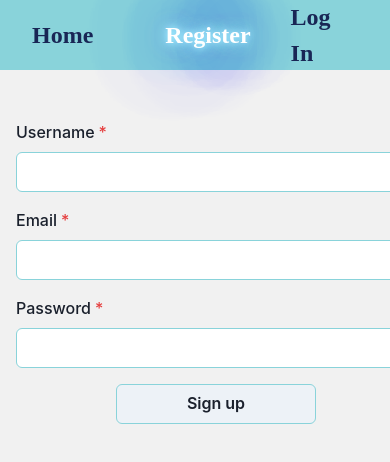
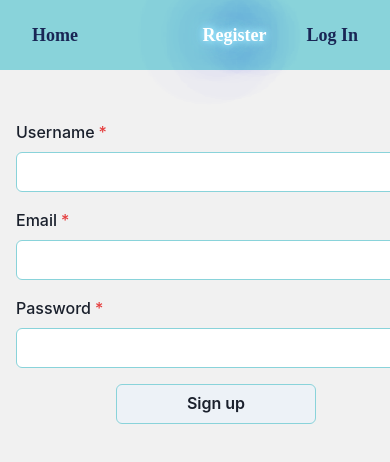
Before and after one commit to Olga-Gromova/goit-react-hw-08-phonebook, a React (Create React App) app: page /goit-react-hw-08-phonebook/register in a window 390 px wide. Shown: the top 462 px of the page. Built offline with nearby package versions, Linux system fonts and the light colour scheme.

Commit message:
Updated_Draft

```diff
--- a/package.json
+++ b/package.json
@@ -22,6 +22,7 @@
     "react-icons": "^4.11.0",
     "react-loader-spinner": "^5.4.5",
     "react-redux": "^8.1.3",
+    "react-responsive": "^9.0.2",
     "react-router-dom": "^6.17.0",
     "react-scripts": "5.0.1",
     "redux": "^4.2.1",
--- a/src/components/AuthNav/AuthNav.js
+++ b/src/components/AuthNav/AuthNav.js
@@ -1,14 +1,16 @@
 import { HStack, Link } from '@chakra-ui/react';
 import { NavLink } from 'react-router-dom';
+import { useMediaQuery } from 'react-responsive';
 
 export const AuthNav = () => {
+  const isTabletOrMobile = useMediaQuery({ query: '(max-width: 1190px)' });
   return (
     <HStack spacing={10}>
       <Link
         as={NavLink}
         color="#192655"
         fontFamily="Merriweather Sans"
-        fontSize={24}
+        fontSize={isTabletOrMobile ? '18px' :'24px'}
         fontWeight={'bold'}
         _hover={{ color: '#fff', textShadow: '0 0 7px #A0E9FF,0 0 10px #A0E9FF,0 0 21px #A0E9FF,0 0 42px #5271ff,0 0 82px #5271ff,0 0 92px #5271ff,0 0 102px #5271ff,0 0 151px #5271ff' }}
           _activeLink={{ color: '#fff', textShadow: '0 0 7px #A0E9FF,0 0 10px #A0E9FF,0 0 21px #A0E9FF,0 0 42px #5271ff,0 0 82px #5271ff,0 0 92px #5271ff,0 0 102px #5271ff,0 0 151px #5271ff' }}
@@ -20,7 +22,7 @@ export const AuthNav = () => {
         as={NavLink}
         color="#192655"
         fontFamily="Merriweather Sans"
-        fontSize={24}
+        fontSize={isTabletOrMobile ? '18px' :'24px'}
         fontWeight={'bold'}
         _hover={{ color: '#fff', textShadow: '0 0 7px #A0E9FF,0 0 10px #A0E9FF,0 0 21px #A0E9FF,0 0 42px #5271ff,0 0 82px #5271ff,0 0 92px #5271ff,0 0 102px #5271ff,0 0 151px #5271ff' }}
           _activeLink={{ color: '#fff', textShadow: '0 0 7px #A0E9FF,0 0 10px #A0E9FF,0 0 21px #A0E9FF,0 0 42px #5271ff,0 0 82px #5271ff,0 0 92px #5271ff,0 0 102px #5271ff,0 0 151px #5271ff' }}
--- a/src/components/ContactForm/ContactForm.js
+++ b/src/components/ContactForm/ContactForm.js
@@ -12,6 +12,7 @@ import {
   useToast,
 } from '@chakra-ui/react';
 
+
 export const ContactForm = () => {
   const [name, setName] = useState('');
   const [number, setNumber] = useState('');
@@ -21,6 +22,8 @@ export const ContactForm = () => {
   const dispatch = useDispatch();
 
   const toast = useToast();
+
+
 
   const handleSubmit = event => {
     event.preventDefault();
@@ -90,10 +93,10 @@ export const ContactForm = () => {
     <Box
       as="form"
       maxWidth="660px"
-      h="380px"
+      h="350px"
       width="50%"
-      border="1px"
-      borderColor="#000"
+      // border="1px"
+      // borderColor="#000"
       padding="24px"
       onSubmit={handleSubmit}
       textAlign="center"
--- a/src/components/LoginForm/LoginForm.js
+++ b/src/components/LoginForm/LoginForm.js
@@ -11,10 +11,12 @@ import {
 } from '@chakra-ui/react';
 import { selectError, selectIsLoading } from 'redux/auth/selectors';
 
+
 export const LoginForm = () => {
   const error = useSelector(selectError);
   const isLoading = useSelector(selectIsLoading);
   const dispatch = useDispatch();
+
 
   const handleSubmit = e => {
     e.preventDefault();
--- a/src/components/Navigation/Navigation.js
+++ b/src/components/Navigation/Navigation.js
@@ -1,23 +1,23 @@
 import { Box, Link } from '@chakra-ui/react';
 import { useAuth } from 'hooks/useAuth';
 import { NavLink } from 'react-router-dom';
+import { useMediaQuery } from 'react-responsive';
 
 export const Navigation = () => {
   const { isLoggedIn } = useAuth();
+   const isTabletOrMobile = useMediaQuery({ query: '(max-width: 1190px)' });
   return (
     <Box as="nav">
       <Link
         as={NavLink}
         color="#192655"
         fontFamily="Merriweather Sans"
-        fontSize={24}
+        fontSize={isTabletOrMobile ? '18px' :'24px'}
         fontWeight={'bold'}
         _hover={{ color: '#fff', textShadow: '0 0 7px #A0E9FF,0 0 10px #A0E9FF,0 0 21px #A0E9FF,0 0 42px #5271ff,0 0 82px #5271ff,0 0 92px #5271ff,0 0 102px #5271ff,0 0 151px #5271ff' }}
         _activeLink={{ color: '#fff', textShadow: '0 0 7px #A0E9FF,0 0 10px #A0E9FF,0 0 21px #A0E9FF,0 0 42px #5271ff,0 0 82px #5271ff,0 0 92px #5271ff,0 0 102px #5271ff,0 0 151px #5271ff)' }}
-        mr="72px"
+        mr={isTabletOrMobile ? '20px' :'72px'}
         to="/"
-
-
       >
         Home
       </Link>
@@ -26,7 +26,7 @@ export const Navigation = () => {
           as={NavLink}
           color="#192655"
           fontFamily="Merriweather Sans"
-          fontSize={24}
+          fontSize={isTabletOrMobile ? '18px' :'24px'}
           fontWeight={'bold'}
           _hover={{ color: '#fff', textShadow: '0 0 7px #A0E9FF,0 0 10px #A0E9FF,0 0 21px #A0E9FF,0 0 42px #5271ff,0 0 82px #5271ff,0 0 92px #5271ff,0 0 102px #5271ff,0 0 151px #5271ff' }}
           _activeLink={{ color: '#fff', textShadow: '0 0 7px #A0E9FF,0 0 10px #A0E9FF,0 0 21px #A0E9FF,0 0 42px #5271ff,0 0 82px #5271ff,0 0 92px #5271ff,0 0 102px #5271ff,0 0 151px #5271ff' }}
--- a/src/components/RegistrationForm/RegistrationForm.js
+++ b/src/components/RegistrationForm/RegistrationForm.js
@@ -2,8 +2,11 @@ import { useDispatch } from 'react-redux';
 import { register } from 'redux/auth/operations';
 import { Box, FormControl, FormLabel, Input, Button } from '@chakra-ui/react';
 
+
 export const RegistrationForm = () => {
   const dispatch = useDispatch();
+
+
 
   const handleSubmit = e => {
     e.preventDefault();
--- a/src/components/UserMenu/UserMenu.js
+++ b/src/components/UserMenu/UserMenu.js
@@ -2,31 +2,37 @@ import { useAuth } from 'hooks/useAuth';
 import { useDispatch } from 'react-redux';
 import { logOut } from 'redux/auth/operations';
 import { Flex, Text, Button, Avatar } from '@chakra-ui/react';
+import { useMediaQuery } from 'react-responsive';
 
 export const UserMenu = () => {
   const dispatch = useDispatch();
   const { user } = useAuth();
 
   const handleLogOut = () => dispatch(logOut());
+  const isTabletOrMobile = useMediaQuery({ query: '(max-width: 1190px)' });
 
   return (
     <Flex alignItems="center" grow={1} justify="flex-end" gap="10px">
       <Text
         as="span"
         fontFamily="Montserrat Alternates"
-        fontWeight={400}
-        fontSize={30}
-        color="#282828"
+        fontSize={isTabletOrMobile ? '18px' :'24px'}
+        color="#192655"
+        fontWeight={'bold'}
       >
         Welcome, {user.name}!
       </Text>
-      <Avatar w="36px" h="36px" />
+      <Avatar
+      // width={isTableOrMobile ? '24px' : '36px'}
+      // height={isTableOrMobile ? '24px' : '36px'}
+      w="36px" h="36px"
+      />
       <Button
         type="button"
         onClick={handleLogOut}
         fontFamily="Merriweather Sans"
-        fontSize={24}
-        fontWeight={300}
+        fontSize={isTabletOrMobile ? '18px' :'24px'}
+        fontWeight={'bold'}
         borderColor="#89d3da"
         borderWidth="1px"
         _hover={{ bg: '#0cc0df', borderColor: 'transparent', color: '#fff' }}
--- a/src/pages/Contacts/Contacts.js
+++ b/src/pages/Contacts/Contacts.js
@@ -6,7 +6,7 @@ import { selectError } from 'redux/contacts/selectors';
 import { ContactForm } from 'components/ContactForm/ContactForm';
 import { ContactList } from 'components/ContactList/ContactList';
 import { Filter } from 'components/Filter/Filter';
-import { Box, Flex, Heading, Container } from '@chakra-ui/react';
+import { Box, Heading, Container } from '@chakra-ui/react';
 
 export default function Contacts() {
   const dispatch = useDispatch();
@@ -21,21 +21,36 @@ export default function Contacts() {
       <Container maxW="100%" marginX="auto" paddingX="44px" bg="#F1F1F1">
         <Heading
           align="center"
-          mb="44px"
+          mb="20px"
           fontFamily="Merriweather Sans"
           fontWeight={400}
           fontSize="36px"
         >
           Phonebook
         </Heading>
-        <Flex gap="32px" justify="space-between">
-          <ContactForm />
+        <Box
+        gap="20px"
+        justifyItems="center"
+        display="grid"
+        >
+
+        <Heading
+          align="center"
+
+          fontFamily="Merriweather Sans"
+          fontWeight={400}
+          fontSize="30px"
+        >
+          Please, input new name & number
+
+        </Heading>
+         <ContactForm />
           <Box
             border="1px"
             borderColor="#000"
             padding="20px"
             width="50%"
-            h="380px"
+
           >
             <Heading
               align="center"
@@ -52,7 +67,7 @@ export default function Contacts() {
               <ContactList />
             </Box>
           </Box>
-        </Flex>
+        </Box>
       </Container>
     </Box>
   );
--- a/src/pages/Home/Home.js
+++ b/src/pages/Home/Home.js
@@ -2,9 +2,15 @@ import imageBg from '../../media/imageBg.png';
 import { useSelector } from 'react-redux';
 import { Box, Heading, Flex, Spinner } from '@chakra-ui/react';
 import { selectIsLoading } from 'redux/contacts/selectors';
+import { useMediaQuery } from 'react-responsive';
 
 export default function HomePage() {
   const isLoading = useSelector(selectIsLoading);
+
+
+  const isTabletOrMobile = useMediaQuery({ query: '(max-width: 1190px)' });
+
+
   return (
     <>
       {isLoading ? (
@@ -30,7 +36,9 @@ export default function HomePage() {
         backgroundImage={imageBg}
         backgroundPosition="center"
         backgroundRepeat="no-repet"
-        backgroundSize="cover">
+        backgroundSize="cover"
+
+        >
           <Heading
             as="h1"
             position="absolute"
@@ -39,6 +47,7 @@ export default function HomePage() {
             color="#192655"
             fontFamily="Merriweather Sans"
             textShadow= "0 0 7px #fFF,0 0 10px #fFF,0 0 21px #fFF,0 0 42px #2dd6f4,0 0 82px #2dd6f4,0 0 92px #2dd6f4,0 0 102px #2dd6f4,0 0 151px #2dd6f4"
+            width={isTabletOrMobile ? '50%' : '100%'}
           >
             Welcome to contact book
           </Heading>
```
Also changed, not shown: src/components/AppBar/AppBar.js (+8 -1 lines), 1 other file (tests, documents, lock files or other folders).
